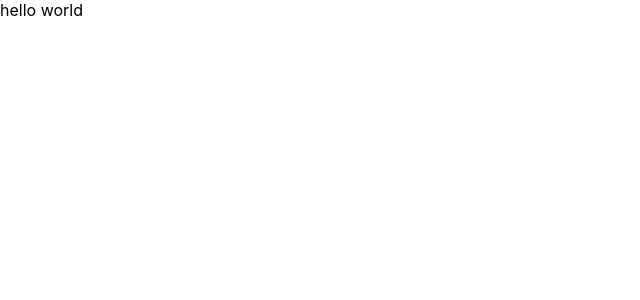
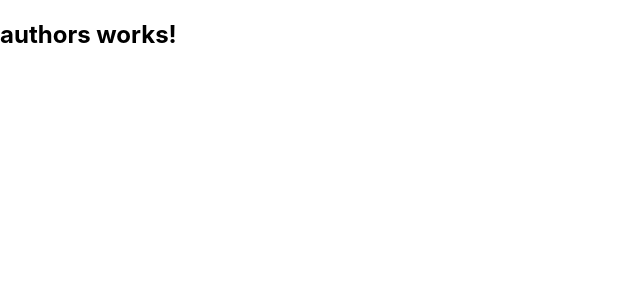
Before and after one commit to chibaba/News-text, a React (Create React App) app: page / in a window 1280 px wide. Shown: the top 300 px of the page, without its empty margins (0-640 px from the left). Built offline with nearby package versions, Linux system fonts and the light colour scheme.

Commit message:
fixing routes for users

```diff
--- a/src/App.js
+++ b/src/App.js
@@ -1,9 +1,18 @@
 import React from 'react';
-import {BrowserRouter as Router} from 'react-router-dom';
-import './App.css';
+import {BrowserRouter as Router, Route} from 'react-router-dom';
+
+import Authors from './authors/pages/Authors'
+
 
 const App = () => {
-  return <di>hello world</di>
+  return (
+       <Router>
+  <Route path="/">
+    <Authors/>
+  </Route>
+
+  </Router>
+  )
 }
 
 export default App;
--- /dev/null
+++ b/src/authors/pages/Authors.js
@@ -0,0 +1,10 @@
+import React from 'react';
+
+const Authors = () => {
+    return <h2>
+        authors works!
+    </h2>
+}
+
+
+export default Authors;
```
